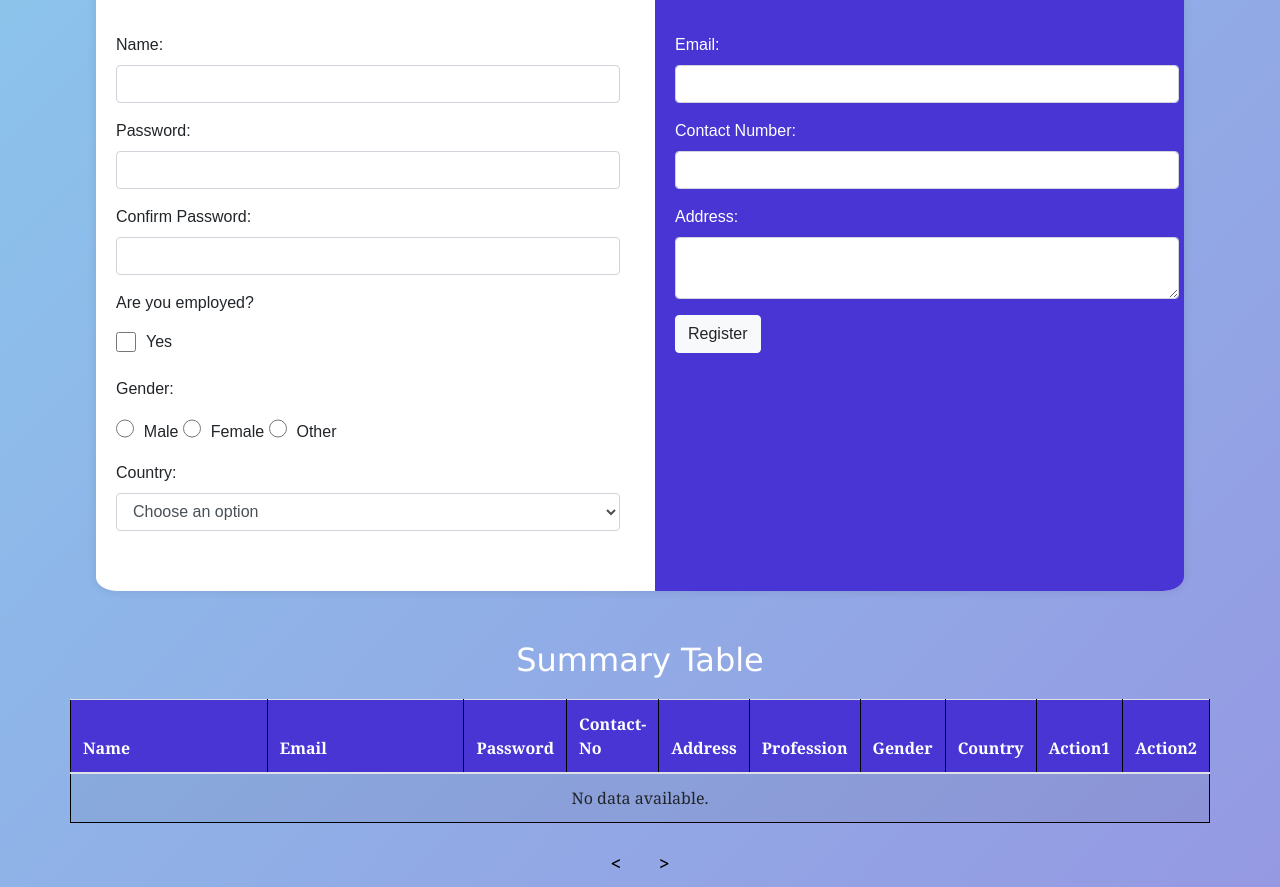
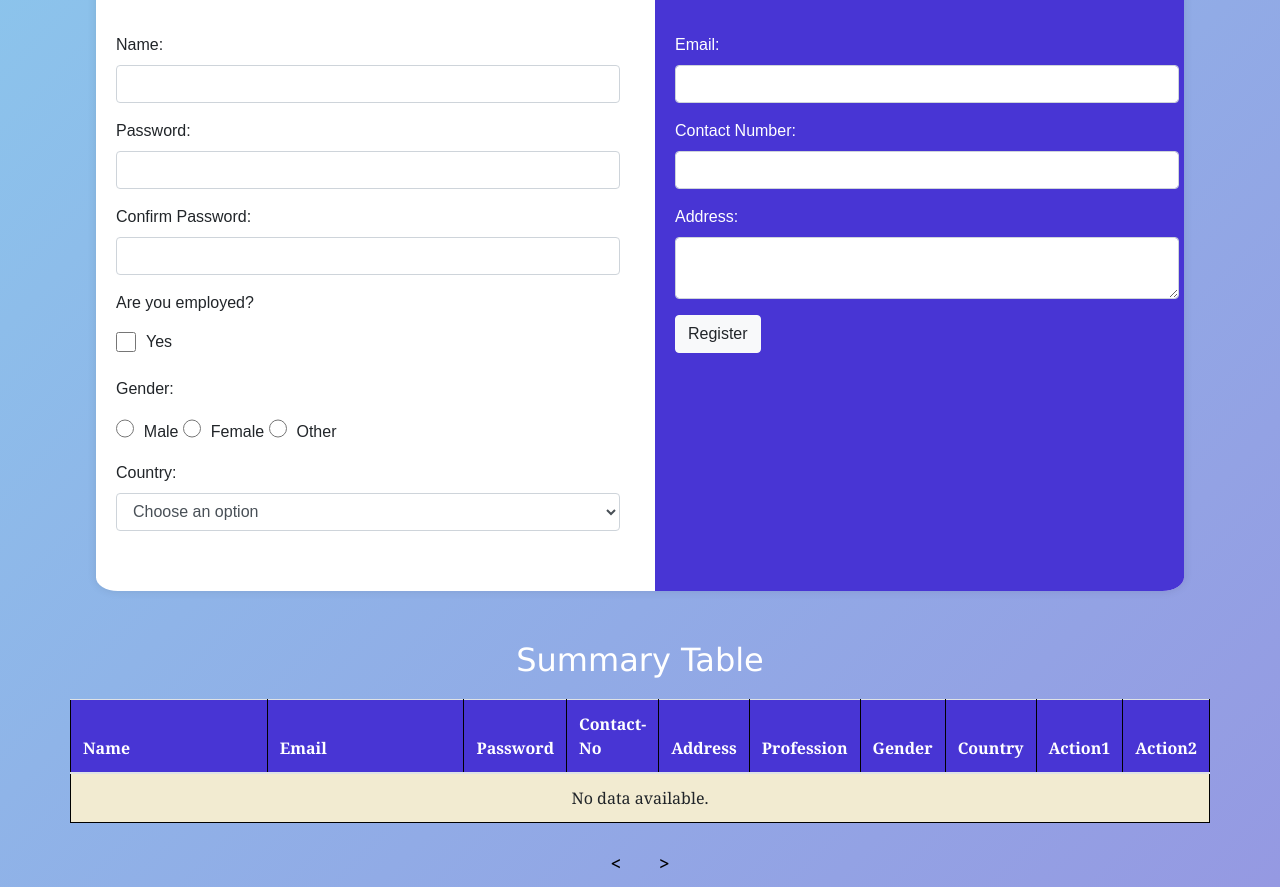
Before and after one commit to shalinichahar/Registration_Form-jquery, a plain HTML site: page index.html in a window 1280 px wide. Shown: the part 140-1027 px from the top of the page. Drawn offline with nearby package versions, Linux system fonts and the light colour scheme.

Commit message:
Update style.css

```diff
--- a/style.css
+++ b/style.css
@@ -219,3 +219,6 @@ thead{
 #btn:hover{
     background-color: #7b7a7a;
 }
+tbody{
+  background-color: cornsilk;
+}
```
